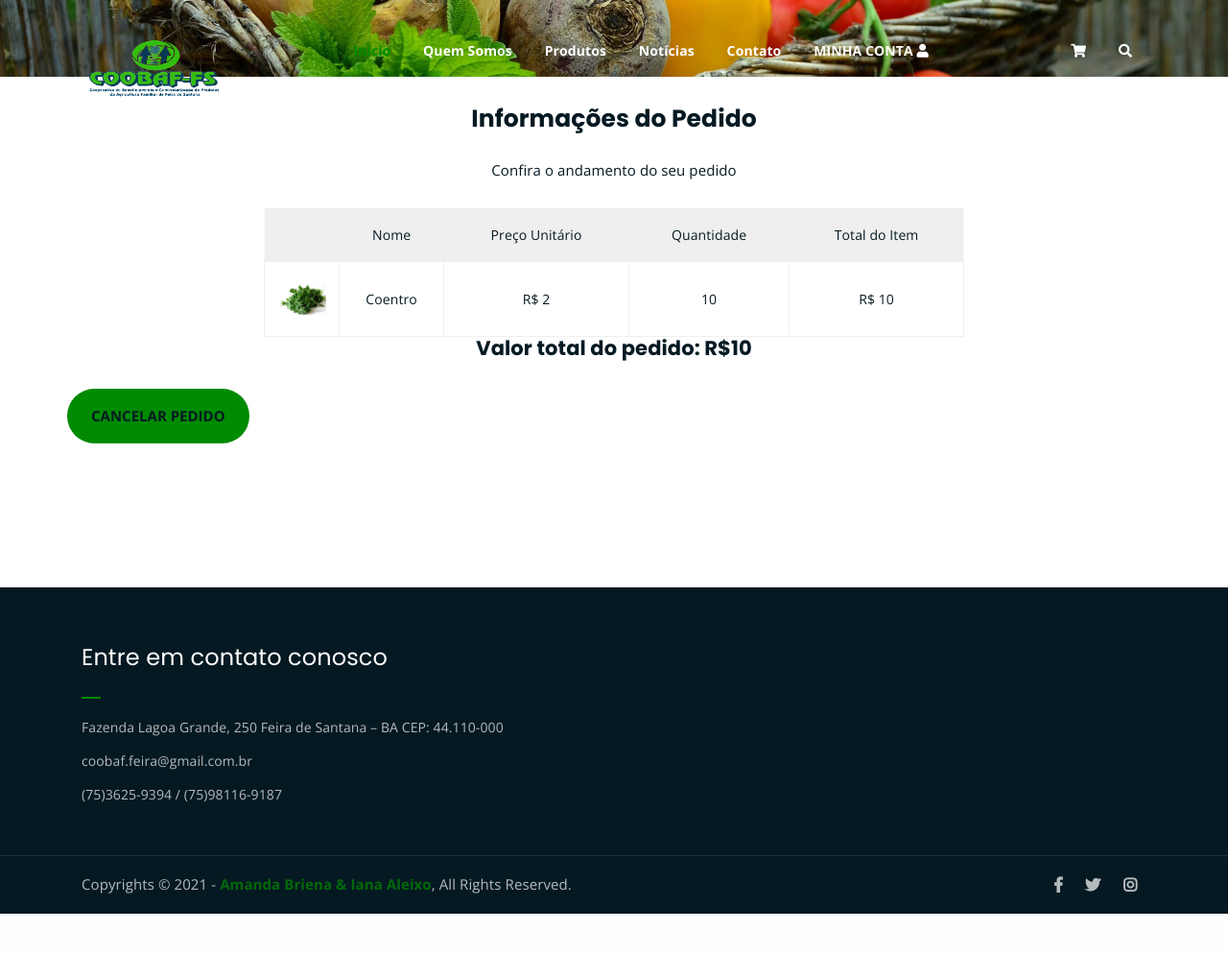
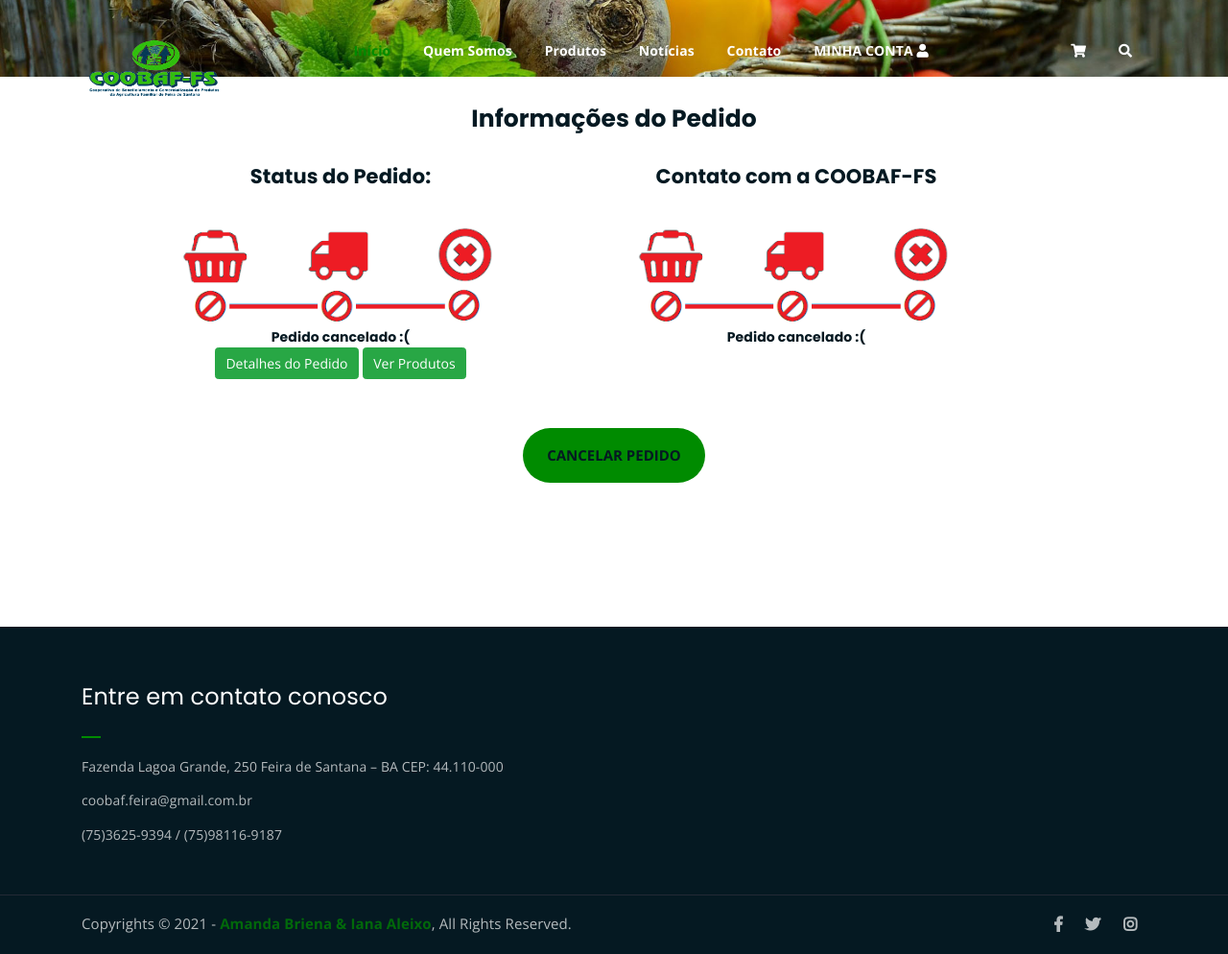
Before and after one commit to amandabriena/EcommerceCOOBAF, a PHP site: page /pedido.php?pedido=1 in a window 1280 px wide. Shown: the whole page at 96% size. Before the commit the page ends 952 px from the top, so only its background shows below. Run offline with PHP 8.4, Linux system fonts and the light colour scheme; the visitor is signed in with stand-in values (Sample User, id 1); data comes from the database, SQL or seed files in the repository; tables that the repository leaves empty hold one stand-in row (values such as "Sample post"); some libraries are stand-ins or nearby versions.

Commit message:
ajuste pagina de pedido

```diff
--- a/pedido.php
+++ b/pedido.php
@@ -9,7 +9,7 @@
 	$id_pedido = $_GET['pedido'];
     $resultado_pedido = mysqli_query($connect,"SELECT * FROM pedido where id_pedido = '$id_pedido'") or die("erro ao selecionar pedido");
 	$row_pedido = mysqli_fetch_assoc($resultado_pedido);
-	if(!isset($_SESSION['cooperado']) and ($row_produto['id_usuario'] != $_SESSION['user']) ){
+	if(!isset($_SESSION['cooperado']) and ($row_pedido['id_usuario'] != $_SESSION['user']) ){
 		header('location:meus_pedidos.php');
 	}
 ?>
@@ -34,16 +34,51 @@
 	<!-- end breadcrumb section -->
     <div class="form-title text-center mt-4">
 		<h2>Informações do Pedido</h2>
-		<p>Confira o andamento do seu pedido</p>
 	</div>
 	<!-- cart -->
 	<div class="cart-section mt-4 mb-150">
 		<div class="container">
-		<div class="row">
-
+			<div class="row text-center">
+				<div class="col-lg-4 col-md-12 offset-lg-1">
+				<h4><strong>Status do Pedido:</strong></h4>
+				<?php
+					if($row_pedido['status'] == 2){
+						echo "<img src='assets\img\img-status-pedido\status_01.png'>";
+						echo "<h6>Pedido realizado!</h6>";
+					}else if($row_pedido['status'] == 3){
+						echo "<img src='assets\img\img-status-pedido\status_02.png'>";
+						echo "<h6>Pedido em tramitação! Contato com a COOBAF-FS para que a entrega seja realizada!</h6>";
+					}else if($row_pedido['status'] == 4){
+						echo "<img src='assets\img\img-status-pedido\status_03.png'>";
+						echo "<h6>Pedido finalizado!</h6>";
+					}else{
+						echo "<img src='assets\img\img-status-pedido\status_04.png'>";
+						echo "<h6>Pedido cancelado :(</h6>";
+					}
+				?>
 				</div>
-			<div class="row">
-				<div class="col-lg-8 col-md-12 offset-lg-2">
+				<div class="col-lg-4 col-md-12 offset-lg-1">
+					<h4><strong>Contato com a COOBAF-FS</strong></h4>
+					<?php
+						if($row_pedido['status'] == 2){
+							echo "<img src='assets\img\img-status-pedido\status_01.png'>";
+							echo "<h6>Pedido realizado!</h6>";
+						}else if($row_pedido['status'] == 3){
+							echo "<img src='assets\img\img-status-pedido\status_02.png'>";
+							echo "<h6>Pedido em tramitação! Contato com a COOBAF-FS para que a entrega seja realizada!</h6>";
+						}else if($row_pedido['status'] == 4){
+							echo "<img src='assets\img\img-status-pedido\status_03.png'>";
+							echo "<h6>Pedido finalizado!</h6>";
+						}else{
+							echo "<img src='assets\img\img-status-pedido\status_04.png'>";
+							echo "<h6>Pedido cancelado :(</h6>";
+						}
+					?>
+				</div>
+				<div class="col-lg-4 col-md-12 offset-lg-1">
+					<button type="button" class="btn btn-success" data-toggle="collapse" href="#collapseDetalhes" aria-controls="collapseDetalhes">Detalhes do Pedido</button>
+					<button type="button" class="btn btn-success" data-toggle="collapse" href="#collapseProdutos" aria-controls="collapseProdutos">Ver Produtos</button>
+					<div class="collapse" id="collapseProdutos">
 						<div class="cart-table-wrap">
 							<table class="cart-table">
 								<thead class="cart-table-head">
@@ -74,13 +109,28 @@
 							<h4 class = "text-center"><strong>Valor total do pedido: R$<?php echo $row_pedido['valor_total'];?></strong></h4>
 						</div>
 					</div>
+					<div class="collapse" id="collapseDetalhes">
 					</div>
-            <div class="row text-center">
-                    <div class="cart-buttons">
+				</div>
+			</div>
+
+			<div class="row mt-4 text-center">
+				<div class="collapse" id="collapseDetalhes">
+					<div class="card">
+      					<div class="card-body">
+						  <h5 class="card-title">Detalhes:</h5>
+						  <p class="card-text">Pedido: <?php echo $id_pedido;?></p>
+						  <p class="card-text">Data da Compra: <?php echo $row_pedido['data_pedido'];?></p>
+						  <p class="card-text">Valor Total: R$<?php echo $row_pedido['valor_total'];?></p>
+						</div>
+					</div>
+				</div>
+
+			</div>
+            <div class="cart-buttons text-center">
 				<form action = "conexao_db/atualizarPedido.php" method="POST" id="cancelar_pedido">
 					<input type="submit" class="boxed-btn black text-center" value="Cancelar Pedido">
 				</form>
-					</div>
 			</div>
 		</div>
 	</div>
```
Also changed, not shown: meus_pedidos.php (+7 -1 lines), assets/img/img-status-pedido/status_01.png (added), assets/img/img-status-pedido/status_02.png (added), assets/img/img-status-pedido/status_03.png (added), assets/img/img-status-pedido/status_04.png (added). Lines whose indentation alone changed are shown as unchanged.
